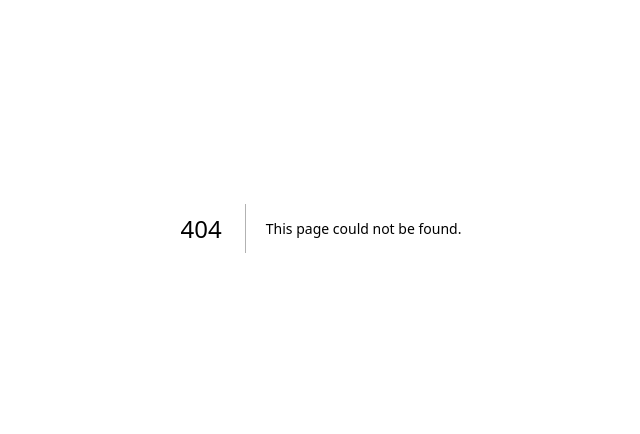
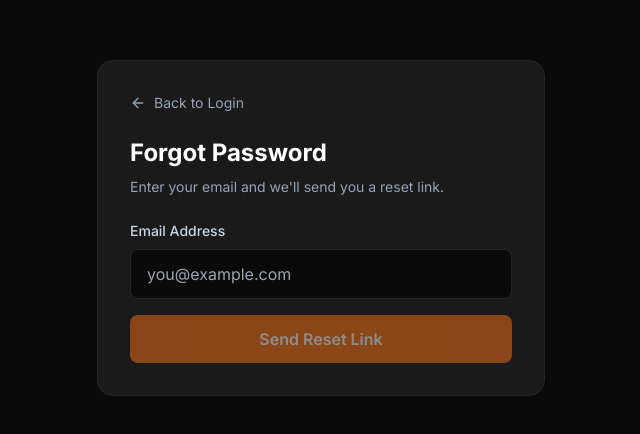
Before and after one commit to rochicenat/tradeflow-ai-frontend, a Next.js app: page /forgot-password in a window 1280 px wide. Before the commit this address had no page. Shown: the part 172-606 px from the top of the page, without its empty margins (319-959 px from the left). Built offline with nearby package versions, Linux system fonts and the light colour scheme.

Commit message:
feat: forgot-password ve reset-password sayfaları eklendi

```diff
--- /dev/null
+++ b/app/forgot-password/page.tsx
@@ -0,0 +1,77 @@
+'use client';
+import { useState } from 'react';
+import { ArrowLeft } from 'lucide-react';
+
+export default function ForgotPasswordPage() {
+  const [email, setEmail] = useState('');
+  const [loading, setLoading] = useState(false);
+  const [sent, setSent] = useState(false);
+  const [error, setError] = useState('');
+
+  const handleSubmit = async () => {
+    if (!email) return;
+    setLoading(true);
+    setError('');
+    try {
+      const formData = new FormData();
+      formData.append('email', email);
+      const res = await fetch('https://tradeflow-ai-backend-production.up.railway.app/forgot-password', {
+        method: 'POST',
+        body: formData
+      });
+      if (res.ok) {
+        setSent(true);
+      } else {
+        setError('Something went wrong. Please try again.');
+      }
+    } catch {
+      setError('Something went wrong. Please try again.');
+    } finally {
+      setLoading(false);
+    }
+  };
+
+  return (
+    <div className="min-h-screen bg-[#0A0A0A] flex items-center justify-center px-4">
+      <div className="w-full max-w-md">
+        <div className="bg-[#1A1A1A] border border-[#252525] rounded-2xl p-8">
+          <a href="/login" className="flex items-center gap-2 text-slate-400 hover:text-white transition mb-6 text-sm">
+            <ArrowLeft className="w-4 h-4" />
+            Back to Login
+          </a>
+
+          <h1 className="text-2xl font-bold text-white mb-2">Forgot Password</h1>
+          <p className="text-slate-400 text-sm mb-6">Enter your email and we'll send you a reset link.</p>
+
+          {sent ? (
+            <div className="bg-green-500/10 border border-green-500/30 rounded-xl p-4 text-green-400 text-sm">
+              ✓ Reset link sent! Check your email inbox.
+            </div>
+          ) : (
+            <div className="space-y-4">
+              <div>
+                <label className="block text-sm font-medium text-slate-300 mb-2">Email Address</label>
+                <input
+                  type="email"
+                  value={email}
+                  onChange={(e) => setEmail(e.target.value)}
+                  onKeyDown={(e) => e.key === 'Enter' && handleSubmit()}
+                  placeholder="you@example.com"
+                  className="w-full bg-[#0A0A0A] border border-[#252525] rounded-lg px-4 py-3 text-white focus:border-orange-500 focus:outline-none transition"
+                />
+              </div>
+              {error && <p className="text-red-400 text-sm">{error}</p>}
+              <button
+                onClick={handleSubmit}
+                disabled={loading || !email}
+                className="w-full bg-orange-500 hover:bg-orange-600 text-white py-3 rounded-lg font-semibold transition disabled:opacity-50 disabled:cursor-not-allowed"
+              >
+                {loading ? 'Sending...' : 'Send Reset Link'}
+              </button>
+            </div>
+          )}
+        </div>
+      </div>
+    </div>
+  );
+}
--- a/app/login/page.tsx
+++ b/app/login/page.tsx
@@ -75,6 +75,13 @@ export default function LoginPage() {
               <div className="relative">
                 <Lock className="absolute left-4 top-1/2 -translate-y-1/2 w-5 h-5 text-slate-500" />
                 <input type="password" value={password} onChange={e => setPassword(e.target.value)} required
+                  onKeyDown={(e) => e.key === "Enter" && handleLogin()}
+                  placeholder="••••••••"
+                  className="w-full bg-[#0A0A0A] border border-[#252525] rounded-lg px-4 py-3 text-white focus:border-orange-500 focus:outline-none transition"
+                />
+                <div className="text-right mt-1">
+                  <a href="/forgot-password" className="text-orange-500 hover:underline text-sm">Forgot Password?</a>
+                </div>
                   className="w-full bg-[#1A1A1A] border border-[#252525] rounded-lg pl-12 pr-4 py-3 text-white placeholder-slate-500 focus:border-orange-500 focus:outline-none transition"
                   placeholder="••••••••" />
               </div>
--- /dev/null
+++ b/app/reset-password/page.tsx
@@ -0,0 +1,109 @@
+'use client';
+import { useState, useEffect, Suspense } from 'react';
+import { useSearchParams } from 'next/navigation';
+
+function ResetPasswordForm() {
+  const searchParams = useSearchParams();
+  const token = searchParams.get('token');
+  const [password, setPassword] = useState('');
+  const [confirm, setConfirm] = useState('');
+  const [loading, setLoading] = useState(false);
+  const [success, setSuccess] = useState(false);
+  const [error, setError] = useState('');
+
+  const handleSubmit = async () => {
+    if (!password || !confirm) return;
+    if (password !== confirm) { setError('Passwords do not match'); return; }
+    if (password.length < 6) { setError('Password must be at least 6 characters'); return; }
+    setLoading(true);
+    setError('');
+    try {
+      const res = await fetch('https://tradeflow-ai-backend-production.up.railway.app/reset-password', {
+        method: 'POST',
+        headers: { 'Content-Type': 'application/json' },
+        body: JSON.stringify({ token, new_password: password })
+      });
+      if (res.ok) {
+        setSuccess(true);
+      } else {
+        const data = await res.json();
+        setError(data.detail || 'Invalid or expired link.');
+      }
+    } catch {
+      setError('Something went wrong. Please try again.');
+    } finally {
+      setLoading(false);
+    }
+  };
+
+  if (!token) return (
+    <div className="min-h-screen bg-[#0A0A0A] flex items-center justify-center px-4">
+      <div className="bg-[#1A1A1A] border border-[#252525] rounded-2xl p-8 text-center">
+        <p className="text-red-400">Invalid reset link.</p>
+        <a href="/forgot-password" className="text-orange-500 hover:underline text-sm mt-4 block">Request a new one</a>
+      </div>
+    </div>
+  );
+
+  return (
+    <div className="min-h-screen bg-[#0A0A0A] flex items-center justify-center px-4">
+      <div className="w-full max-w-md">
+        <div className="bg-[#1A1A1A] border border-[#252525] rounded-2xl p-8">
+          <h1 className="text-2xl font-bold text-white mb-2">Reset Password</h1>
+          <p className="text-slate-400 text-sm mb-6">Enter your new password below.</p>
+
+          {success ? (
+            <div className="space-y-4">
+              <div className="bg-green-500/10 border border-green-500/30 rounded-xl p-4 text-green-400 text-sm">
+                ✓ Password reset successfully!
+              </div>
+              <a href="/login" className="block w-full bg-orange-500 hover:bg-orange-600 text-white py-3 rounded-lg font-semibold transition text-center">
+                Go to Login
+              </a>
+            </div>
+          ) : (
+            <div className="space-y-4">
+              <div>
+                <label className="block text-sm font-medium text-slate-300 mb-2">New Password</label>
+                <input
+                  type="password"
+                  value={password}
+                  onChange={(e) => setPassword(e.target.value)}
+                  placeholder="••••••••"
+                  className="w-full bg-[#0A0A0A] border border-[#252525] rounded-lg px-4 py-3 text-white focus:border-orange-500 focus:outline-none transition"
+                />
+              </div>
+              <div>
+                <label className="block text-sm font-medium text-slate-300 mb-2">Confirm Password</label>
+                <input
+                  type="password"
+                  value={confirm}
+                  onChange={(e) => setConfirm(e.target.value)}
+                  onKeyDown={(e) => e.key === 'Enter' && handleSubmit()}
+                  placeholder="••••••••"
+                  className="w-full bg-[#0A0A0A] border border-[#252525] rounded-lg px-4 py-3 text-white focus:border-orange-500 focus:outline-none transition"
+                />
+              </div>
+              {error && <p className="text-red-400 text-sm">{error}</p>}
+              <button
+                onClick={handleSubmit}
+                disabled={loading || !password || !confirm}
+                className="w-full bg-orange-500 hover:bg-orange-600 text-white py-3 rounded-lg font-semibold transition disabled:opacity-50 disabled:cursor-not-allowed"
+              >
+                {loading ? 'Resetting...' : 'Reset Password'}
+              </button>
+            </div>
+          )}
+        </div>
+      </div>
+    </div>
+  );
+}
+
+export default function ResetPasswordPage() {
+  return (
+    <Suspense>
+      <ResetPasswordForm />
+    </Suspense>
+  );
+}
```
